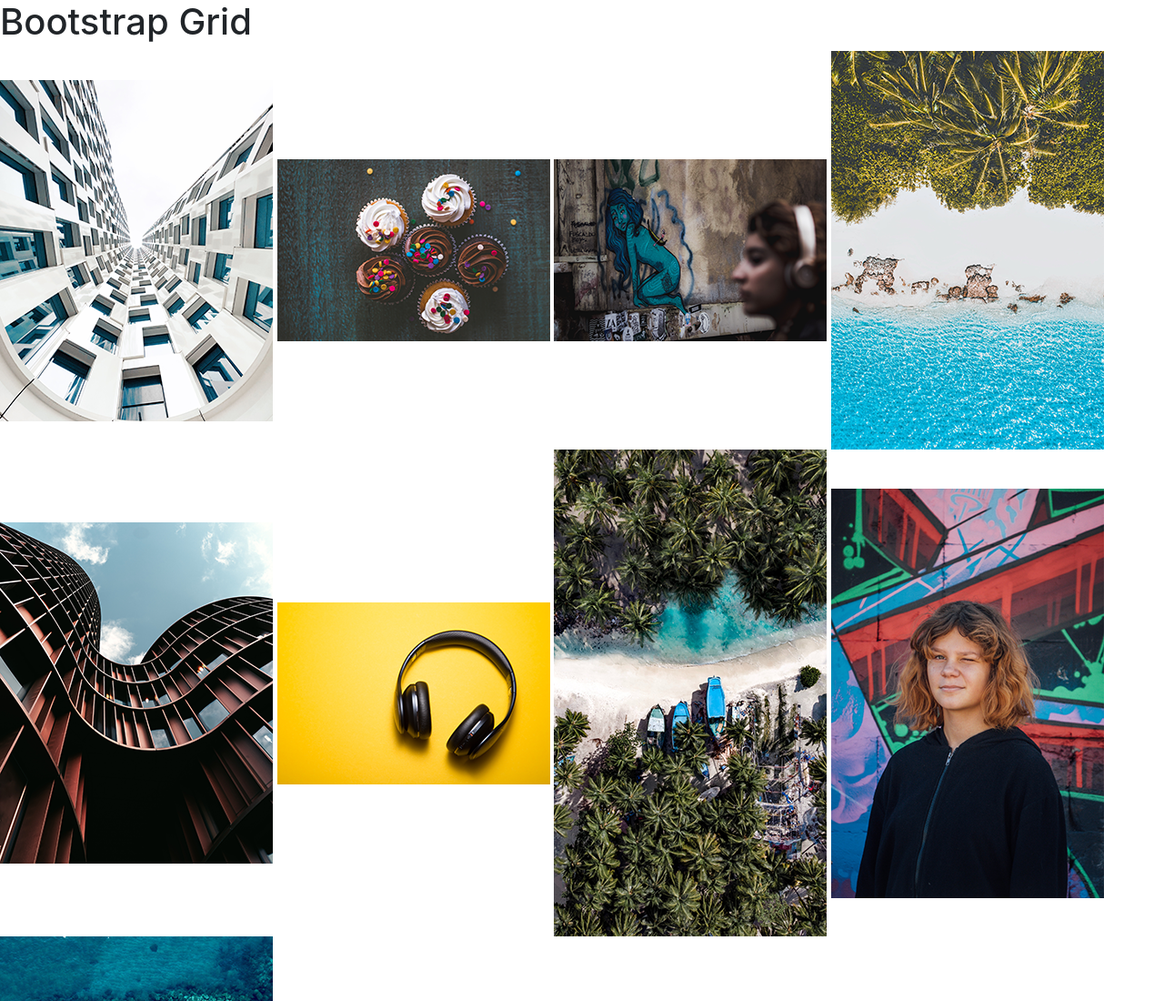
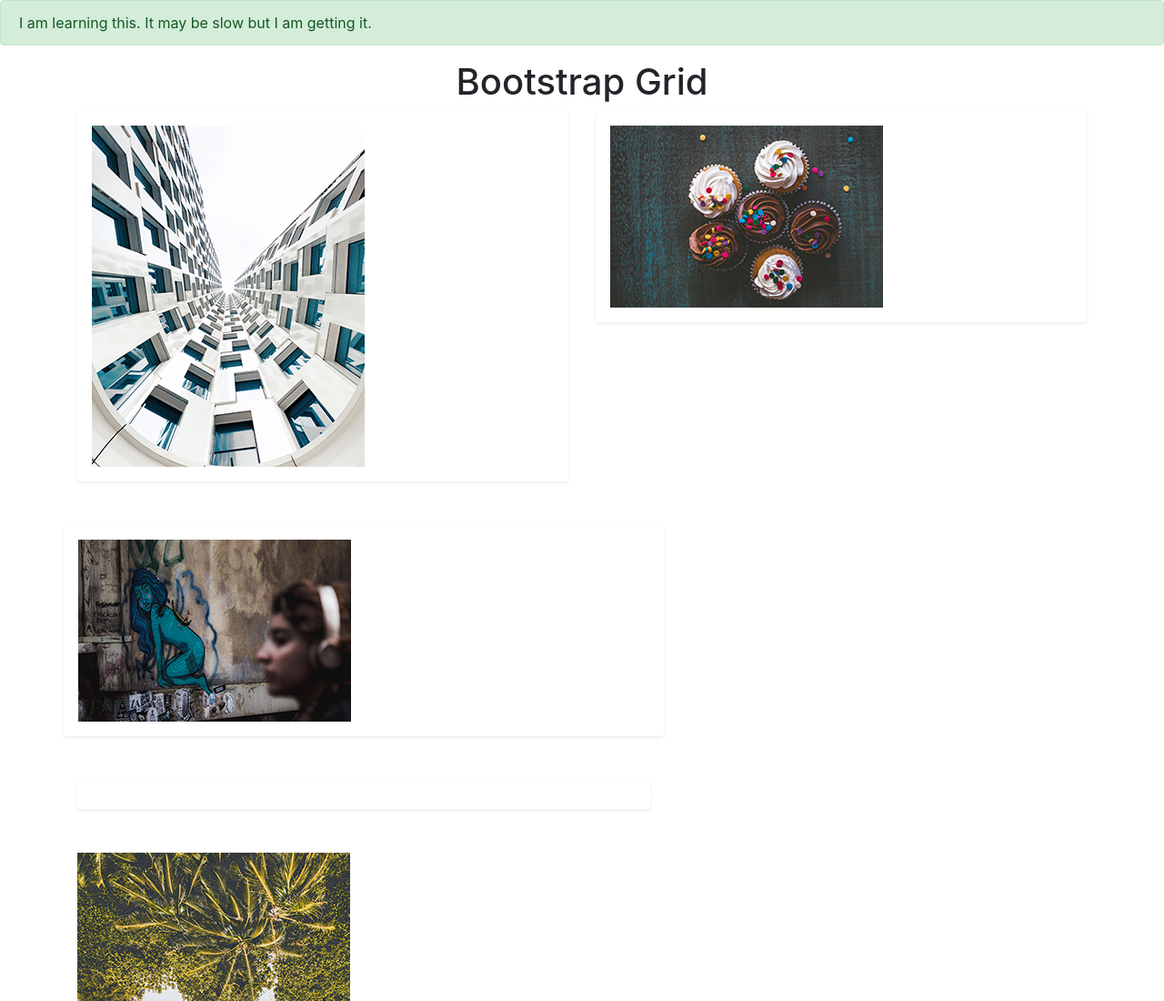
Before and after one commit to MarthaGB618/m2-hw2-ball-martha, a plain HTML site: page index.html in a window 1280 px wide. Shown: the top 1100 px of the page at 91% size. Drawn offline with nearby package versions, Linux system fonts and the light colour scheme.

Commit message:
added boostrap

```diff
--- a/index.html
+++ b/index.html
@@ -11,17 +11,54 @@
     <title>Bootstrap</title>
   </head>
   <body>
-    <h1>Bootstrap Grid</h1>
+    <div class="alert alert-success" role="alert">
+        I am learning this. It may be slow but I am getting it.
+      </div>
+    <h1 class="text-uppercase, text-center">Bootstrap Grid</h1>
 
-    <img src="img/hw2-image1.png" alt="white building with windows" title="view from below">
-    <img src="img/hw2-image2.png" alt="six cupcakes with sprinkles" title="cupcakes">
-    <img src="img/hw2-image3.png" alt="person wearing headphones near mural" title="street art">
-    <img src="img/hw2-image4.png" alt="overhead view of shoreline with trees and water" title="shoreline">
-    <img src="img/hw2-image5.png" alt="wavy building from ground view looking up" title="wavy gravy">
-    <img src="img/hw2-image6.png" alt="headphones on a yellow background" title="headphones">
-    <img src="img/hw2-image7.png" alt="overhead view of beach with boats" title="three boats">
-    <img src="img/hw2-image8.png" alt="person wearing black jacket winking" title="the smile">
-    <img src="img/hw2-image9.png" alt="overhead view of reef" title="reef">
+    <div class="container">
+        <div class="row">
+          <div class="col">
+            <div class="shadow-sm p-3 mb-5 bg-white rounded"><img src="img/hw2-image1.png" alt="white building with windows" title="view from below"></div>
+
+
+          </div>
+          <div class="col">
+            <div class="shadow-sm p-3 mb-5 bg-white rounded"><img src="img/hw2-image2.png" alt="six cupcakes with sprinkles" title="cupcakes">
+          </div>
+        </div>
+        <div class="row">
+          <div class="col">
+
+            <div class="shadow-sm p-3 mb-5 bg-white rounded"><img src="img/hw2-image3.png" alt="person wearing headphones near mural" title="street art">
+          </div>
+          <div class="col">
+            <div class="shadow-sm p-3 mb-5 bg-white rounded"></div> <img src="img/hw2-image4.png" alt="overhead view of shoreline with trees and water" title="shoreline">
+          </div>
+          <div class="col">
+            <div class="shadow-sm p-3 mb-5 bg-white rounded"></div> <img src="img/hw2-image5.png" alt="wavy building from ground view looking up" title="wavy gravy">
+            <div class="row">
+                <div class="col">
+                    <div class="shadow-sm p-3 mb-5 bg-white rounded"><img src="img/hw2-image6.png" alt="headphones on a yellow background" title="headphones">
+                </div>
+                <div class="col">
+
+                    <div class="shadow-sm p-3 mb-5 bg-white rounded"><img src="img/hw2-image7.png" alt="overhead view of beach with boats" title="three boats">
+                </div>
+              </div>
+              <div class="row">
+                <div class="col">
+                    <div class="shadow-sm p-3 mb-5 bg-white rounded"></div> <img src="img/hw2-image8.png" alt="person wearing black jacket winking" title="the smile">
+                </div>
+                <div class="col">
+                    <div class="shadow-sm p-3 mb-5 bg-white rounded"></div> <img src="img/hw2-image9.png" alt="overhead view of reef" title="reef">
+                </div>
+              </div>
+            </div>
+        </div>
+      </div>
+
+
 
     <!-- Optional JavaScript -->
     <!-- jQuery first, then Popper.js, then Bootstrap JS -->
```
